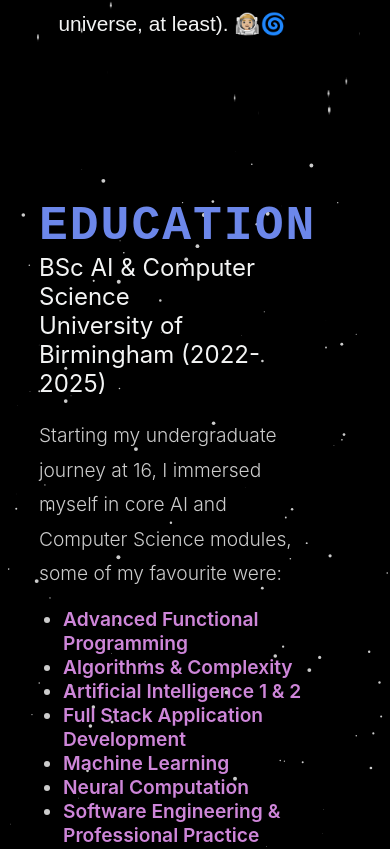
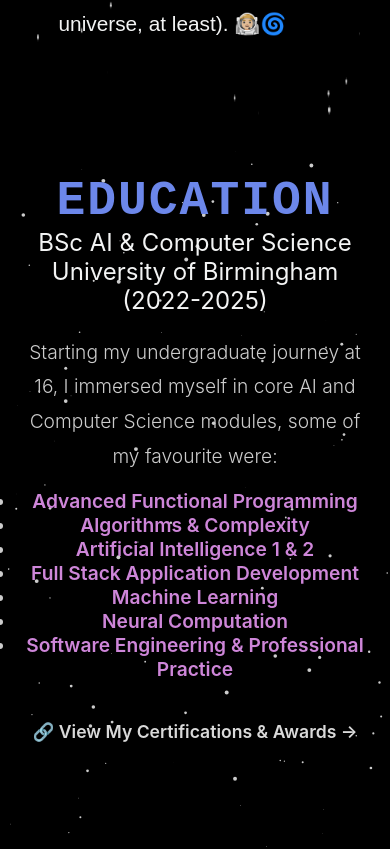
Before and after one commit to san5kriti/portfolio-website, a Next.js app: page / in a window 390 px wide. Shown: the part 2515-3364 px from the top of the page. Built offline with nearby package versions, Linux system fonts and the light colour scheme.

Commit message:
✨ Make Education section fully responsive for mobile

```diff
--- a/src/styles/Education.module.css
+++ b/src/styles/Education.module.css
@@ -166,6 +166,28 @@
   font-weight: 600;
   transition: all 0.3s ease;
 }
+@media (max-width: 768px) {
+  .educationSection {
+    flex-direction: column;
+    align-items: center;
+    padding: 2rem 1rem;
+  }
+
+  .educationInfo {
+    width: 100%;
+    margin-bottom: 2rem;
+    text-align: center;
+  }
+
+  .skillSet {
+    width: 100%;
+    justify-content: center;
+  }
+
+  .moduleList {
+    padding: 0;
+  }
+}
 
 .certLink a:hover {
   color: #6c87ea;
```
